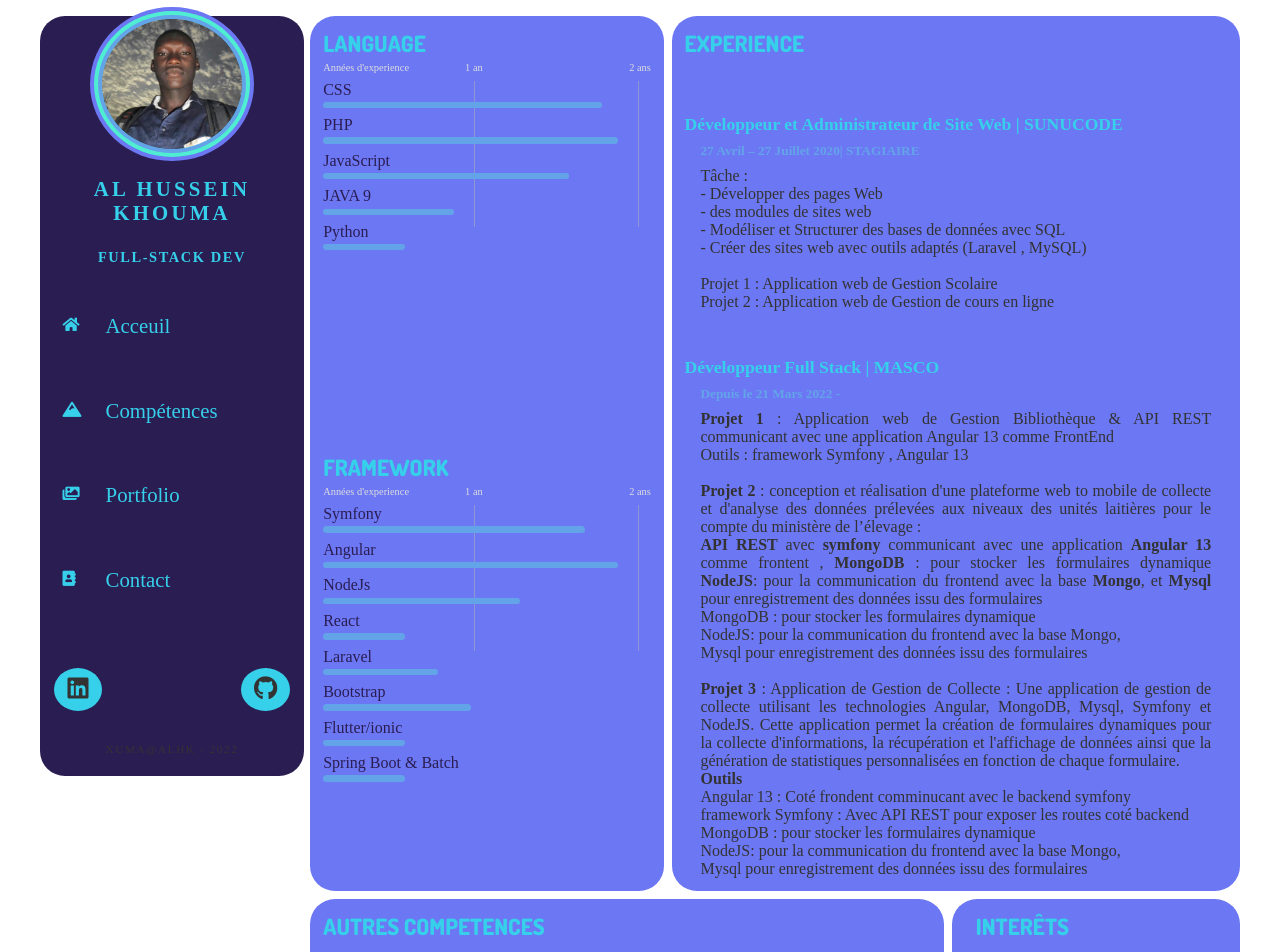
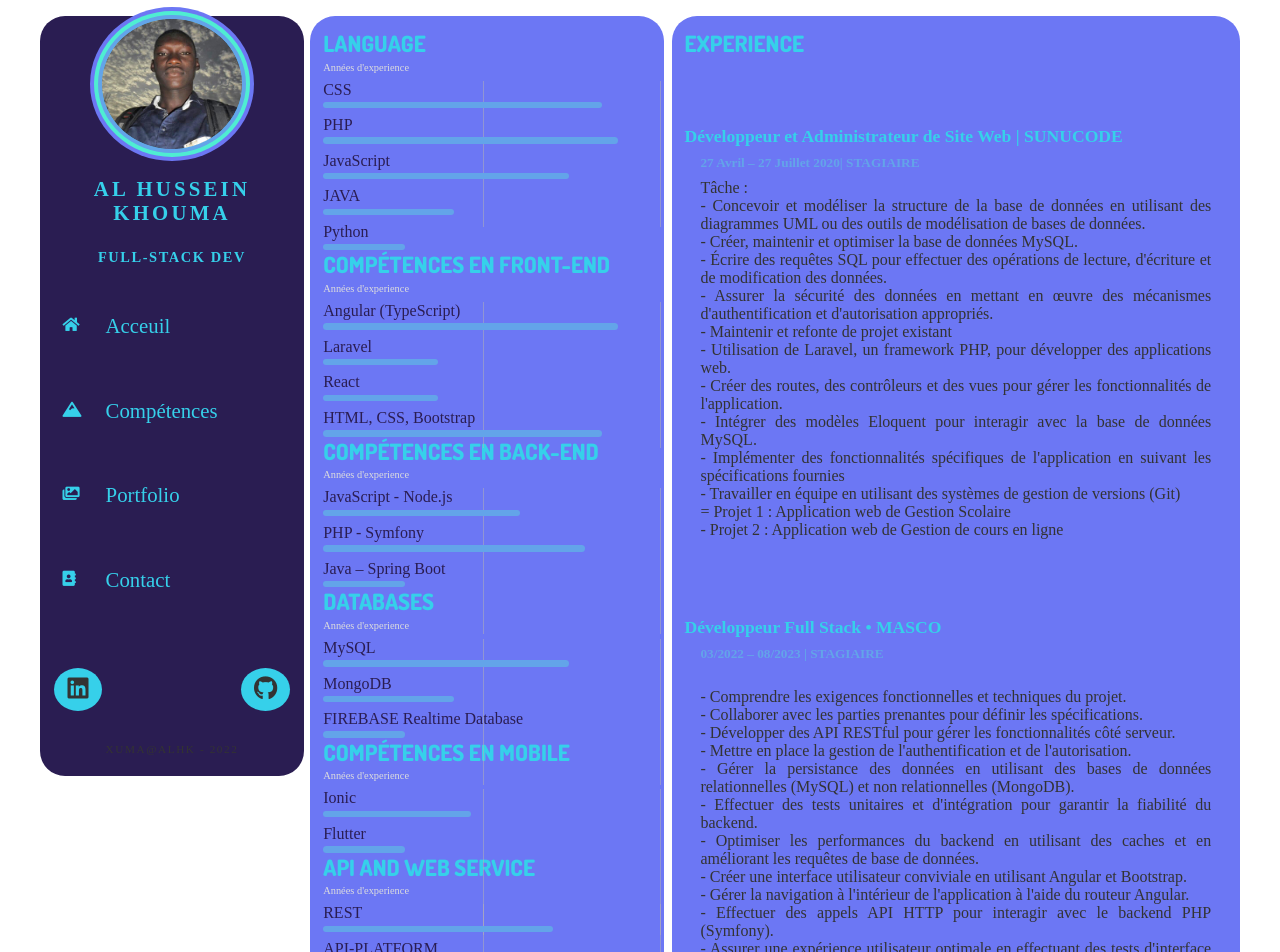
Before and after one commit to moustapha96/mon-portfolio, a React (Create React App) app: page /competences in a window 1280 px wide. Shown: the top 952 px of the page. Built offline with nearby package versions, Linux system fonts and the light colour scheme; a web font is replaced by a local one.

Commit message:
update info project

```diff
--- a/src/Components/Knowledges/Experience.js
+++ b/src/Components/Knowledges/Experience.js
@@ -4,56 +4,70 @@ const Experience = () => {
   return (
     <div className="experience">
       <h3>Experience</h3>
-      <div className="exp-1">
+      <div className="exp-1" style={{ overflowY: "auto", maxHeight: "500px" }}>
         <h4> Développeur et Administrateur de Site Web | SUNUCODE </h4>
         <h5> 27 Avril – 27 Juillet 2020| STAGIAIRE </h5>
         <p>
-          Tâche :<br /> - Développer des pages Web
-          <br /> - des modules de sites web
-          <br /> - Modéliser et Structurer des bases de données avec SQL
-          <br /> - Créer des sites web avec outils adaptés (Laravel , MySQL)
-          <br />
-          <br />
-          Projet 1 : Application web de Gestion Scolaire <br />
+          Tâche :
+          <br /> - Concevoir et modéliser la structure de la base de données en
+          utilisant des diagrammes UML ou des outils de modélisation de bases de
+          données. <br /> - Créer, maintenir et optimiser la base de données
+          MySQL. <br /> - Écrire des requêtes SQL pour effectuer des opérations
+          de lecture, d'écriture et de modification des données. <br /> -
+          Assurer la sécurité des données en mettant en œuvre des mécanismes
+          d'authentification et d'autorisation appropriés. <br /> - Maintenir et
+          refonte de projet existant <br /> - Utilisation de Laravel, un
+          framework PHP, pour développer des applications web. <br /> - Créer
+          des routes, des contrôleurs et des vues pour gérer les fonctionnalités
+          de l'application. <br /> - Intégrer des modèles Eloquent pour
+          interagir avec la base de données MySQL. <br /> - Implémenter des
+          fonctionnalités spécifiques de l'application en suivant les
+          spécifications fournies <br /> - Travailler en équipe en utilisant des
+          systèmes de gestion de versions (Git)
+          <br /> = Projet 1 : Application web de Gestion Scolaire <br /> -
           Projet 2 : Application web de Gestion de cours en ligne
         </p>
       </div>
-      <div className="exp-2">
-        <h4> Développeur Full Stack | MASCO </h4>
-        <h5> Depuis le 21 Mars 2022 - </h5>
+
+      <div className="exp-2" style={{ overflowY: "auto", maxHeight: "500px" }}>
+        <h4> Développeur Full Stack • MASCO </h4>
+        <h5> 03/2022 – 08/2023 | STAGIAIRE </h5>
+
         <p>
-          <b>Projet 1 </b> : Application web de Gestion Bibliothèque & API REST
-          communicant avec une application Angular 13 comme FrontEnd
-          <br /> Outils : framework Symfony , Angular 13
-          <br /> <br />
-          <b> Projet 2 </b>: conception et réalisation d'une plateforme web to
-          mobile de collecte et d'analyse des données prélevées aux niveaux des
-          unités laitières pour le compte du ministère de l’élevage : <br />
-          <b>API REST </b> avec <b> symfony </b> communicant avec une
-          application <b> Angular 13 </b> comme frontent ,<b> MongoDB </b> :
-          pour stocker les formulaires dynamique <b>NodeJS</b>: pour la
-          communication du frontend avec la base <b>Mongo</b>, et <b>Mysql</b>{" "}
-          pour enregistrement des données issu des formulaires
-          <br /> MongoDB : pour stocker les formulaires dynamique
-          <br /> NodeJS: pour la communication du frontend avec la base Mongo,
-          <br /> Mysql pour enregistrement des données issu des formulaires
+          <br /> - Comprendre les exigences fonctionnelles et techniques du
+          projet. <br /> - Collaborer avec les parties prenantes pour définir
+          les spécifications.
+          <br /> - Développer des API RESTful pour gérer les fonctionnalités
+          côté serveur.
+          <br /> - Mettre en place la gestion de l'authentification et de
+          l'autorisation.
+          <br /> - Gérer la persistance des données en utilisant des bases de
+          données relationnelles (MySQL) et non relationnelles (MongoDB).
+          <br /> - Effectuer des tests unitaires et d'intégration pour garantir
+          la fiabilité du backend.
+          <br /> - Optimiser les performances du backend en utilisant des caches
+          et en améliorant les requêtes de base de données.
+          <br /> - Créer une interface utilisateur conviviale en utilisant
+          Angular et Bootstrap.
+          <br /> - Gérer la navigation à l'intérieur de l'application à l'aide
+          du routeur Angular.
+          <br /> - Effectuer des appels API HTTP pour interagir avec le backend
+          PHP (Symfony).
+          <br /> - Assurer une expérience utilisateur optimale en effectuant des
+          tests d'interface utilisateur (UI) et en résolvant les problèmes
+          d'ergonomie.
         </p>
+        <h5> Projet Réalisés </h5>
+
         <p>
-          <br />
-          <b> Projet 3 </b> : Application de Gestion de Collecte : Une
-          application de gestion de collecte utilisant les technologies Angular,
-          MongoDB, Mysql, Symfony et NodeJS. Cette application permet la
-          création de formulaires dynamiques pour la collecte d'informations, la
-          récupération et l'affichage de données ainsi que la génération de
-          statistiques personnalisées en fonction de chaque formulaire.
-          <br />
-          <b>Outils </b>
-          <br /> Angular 13 : Coté frondent comminucant avec le backend symfony
-          <br /> framework Symfony : Avec API REST pour exposer les routes coté
-          backend
-          <br /> MongoDB : pour stocker les formulaires dynamique
-          <br /> NodeJS: pour la communication du frontend avec la base Mongo,
-          <br /> Mysql pour enregistrement des données issu des formulaires
+          <br /> - Application de Gestion de Collecte de remontée de données :
+          Formulaires générés dynamiquement, récupération et affichage de
+          données, génération de statistiques personnalisées.
+          <br /> - Application web de Gestion de Bibliothèque : API REST
+          communicant avec une application Angular 13 comme front end.
+          <br /> - Conception et réalisation d'une plateforme web-to-mobile de
+          collecte et d'analyse des données prélevées au niveau des unités
+          laitières pour le compte du ministère de l’élevage.
         </p>
       </div>
     </div>
--- a/src/Components/Knowledges/Language.js
+++ b/src/Components/Knowledges/Language.js
@@ -7,34 +7,105 @@ class Language extends Component {
       { id: 1, value: "CSS", xp: 1.7 },
       { id: 3, value: "PHP", xp: 1.8 },
       { id: 2, value: "JavaScript", xp: 1.5 },
-      { id: 4, value: "JAVA 9", xp: 0.8 },
+      { id: 4, value: "JAVA", xp: 0.8 },
       { id: 5, value: "Python", xp: 0.5 },
     ],
     frameworks: [
       { id: 1, value: "Symfony", xp: 1.6 },
       { id: 2, value: "Angular", xp: 1.8 },
       { id: 3, value: "NodeJs", xp: 1.2 },
-      { id: 4, value: "React", xp: 0.5 },
+      { id: 4, value: "React", xp: 1.0 },
       { id: 6, value: "Laravel", xp: 0.7 },
-      { id: 5, value: "Bootstrap", xp: 0.9 },
-      { id: 7, value: "Flutter/ionic", xp: 0.5 },
-      { id: 9, value: "Spring Boot & Batch", xp: 0.5 },
+      { id: 5, value: "Bootstrap", xp: 1.5 },
+      { id: 7, value: "Flutter/ionic", xp: 0.7 },
+      { id: 9, value: "Spring Boot & Batch", xp: 1.0 },
+    ],
+    frontendSkills: [
+      { id: 1, value: "Angular (TypeScript)", xp: 1.8 },
+      { id: 2, value: "Laravel", xp: 0.7 },
+      { id: 3, value: "React", xp: 0.7 },
+      { id: 4, value: "HTML, CSS, Bootstrap", xp: 1.7 },
+    ],
+    backendSkills: [
+      { id: 1, value: "JavaScript - Node.js", xp: 1.2 },
+      { id: 2, value: "PHP - Symfony", xp: 1.6 },
+      { id: 3, value: "Java – Spring Boot", xp: 0.5 },
+    ],
+    databases: [
+      { id: 1, value: "MySQL", xp: 1.5 },
+      { id: 2, value: "MongoDB", xp: 0.8 },
+      { id: 3, value: "FIREBASE Realtime Database", xp: 0.5 },
+    ],
+    mobileSkills: [
+      { id: 1, value: "Ionic", xp: 0.9 },
+      { id: 2, value: "Flutter", xp: 0.5 },
+    ],
+    apiAndWebService: [
+      { id: 1, value: "REST", xp: 1.4 },
+      { id: 2, value: "API-PLATFORM", xp: 0.7 },
+      { id: 3, value: "JSON", xp: 1.3 },
+      { id: 4, value: "XML", xp: 0.6 },
+    ],
+    architectureAndOtherSkills: [
+      { id: 1, value: "MVC (Modèle-Vue-Contrôleur)", xp: 1.6 },
+      { id: 2, value: "POO (Programmation Orientée Objet)", xp: 1.5 },
+      { id: 3, value: "Python", xp: 0.7 },
+      { id: 4, value: "C#", xp: 0.5 },
     ],
   };
+
   render() {
     let { languages, frameworks } = this.state;
+    const {
+      frontendSkills,
+      backendSkills,
+      databases,
+      mobileSkills,
+      apiAndWebService,
+      architectureAndOtherSkills,
+    } = this.state;
 
     return (
-      <div className="languagesFrameworks">
+      <div className="languagesFrameworks" style={{ overflowY: "auto" }}>
         <ProgressBar
           languages={languages}
           className="languagesDisplay"
-          title="language"
+          title="Language"
         />
-        <ProgressBar
+        {/* <ProgressBar
           languages={frameworks}
           className="frameworksDisplay"
           title="frameWork"
+        /> */}
+        <ProgressBar
+          languages={frontendSkills}
+          className="frameworksDisplay"
+          title="Compétences en Front-End"
+        />
+        <ProgressBar
+          languages={backendSkills}
+          className="frameworksDisplay"
+          title="Compétences en Back-End"
+        />
+        <ProgressBar
+          languages={databases}
+          className="frameworksDisplay"
+          title="Databases"
+        />
+        <ProgressBar
+          languages={mobileSkills}
+          className="frameworksDisplay"
+          title="Compétences en Mobile"
+        />
+        <ProgressBar
+          languages={apiAndWebService}
+          className="frameworksDisplay"
+          title="Api And Web Service"
+        />
+        <ProgressBar
+          languages={architectureAndOtherSkills}
+          className="frameworksDisplay"
+          title="Architecture et Autre Compétences"
         />
       </div>
     );
--- a/src/Components/Knowledges/ProgressBar.js
+++ b/src/Components/Knowledges/ProgressBar.js
@@ -6,8 +6,8 @@ const ProgressBar = (props) => {
       <h3> {props.title} </h3>
       <div className="years">
         <span> Années d'experience</span>
-        <span>1 an</span>
-        <span>2 ans</span>
+        <span></span>
+        <span></span>
       </div>
 
       <div>
--- a/src/Components/Portfolio/Project.js
+++ b/src/Components/Portfolio/Project.js
@@ -45,6 +45,7 @@ export default class Project extends Component {
                   >
                     Code Source
                   </a>
+                  {name === "SIM LAIT" && (
                     <a
                       href="./manuel/Manuel_SIMLAIT.pdf"
                       target="_blank"
@@ -53,6 +54,7 @@ export default class Project extends Component {
                     >
                       Manuel
                     </a>
+                  )}
                 </div>
               </div>
               <p className="text"> {info} </p>
--- a/src/Pages/Home.js
+++ b/src/Pages/Home.js
@@ -9,6 +9,14 @@ const Home = () => {
         <div className="content">
           <h1> AL HUSSEIN KHOUMA </h1>
           <h2>Dev FUll stack</h2>
+          <p>
+            Passionné par l'innovation web, je suis autonome, curieux et motivé.
+            Mon expérience de plus d'un an couvre chaque aspect du développement
+            d'applications, de la conception à la maintenance, en passant par le
+            développement Front-End et BackEnd. Mon engagement envers le travail
+            d'équipe se manifeste par ma capacité à résoudre les défis avec
+            efficacité tout en encourageant une collaboration harmonieuse.
+          </p>
           <div className="pdf">
             <a href="./media/CV.pdf" target="_blank">
               Teclecharger cv
--- a/src/data/portfolioData.js
+++ b/src/data/portfolioData.js
@@ -96,7 +96,17 @@ export const portfolioData = [
     ],
     source: "http://www.github.com",
     manuel: "",
-    info: "Cette application permet la création de formulaires dynamiques pour la collecte d'informations, la récupération et l'affichage de données ainsi que la génération de statistiques personnalisées en fonction de chaque formulaire.",
+    info: "Cette application facilite la création de formulaires interactifs pour recueillir des informations, extraire et présenter des données, et créer des statistiques personnalisées basées sur chaque formulaire.",
     picture: "./media/project6.JPG",
   },
+  {
+    id: 8,
+    name: "Demande de Lotissement",
+    languages: ["php", "symfony", "bootstrap", "mysql"],
+    languagesIcons: ["fab fa-php", "fab fa-bootstrap", "fab fa-symfony"],
+    source: "http://www.github.com",
+    manuel: "https://glotissement.mascosolutions.com",
+    info: "L'application Symfony pour la mairie de Tivaouane simplifie la gestion des demandes de lotissement. Elle permet aux citoyens de soumettre des demandes en ligne, aux employés municipaux de les traiter efficacement, et elle offre des notifications automatiques pour informer les demandeurs de l'état de leur demande. Cette application favorise une gestion plus transparente et rapide du lotissement dans la région de Tivaouane.",
+    picture: "./media/lotissement.png",
+  },
 ];
--- a/src/styles/pages/_home.scss
+++ b/src/styles/pages/_home.scss
@@ -35,7 +35,16 @@
 
       h2 {
         font-size: 2.5rem;
-        padding: 1.5rem 0 7rem;
+        padding: 1.5rem 0 1rem;
+        color: $color-3;
+        text-shadow: 1px 4px 1px $black;
+      }
+
+      p {
+        font-size: 1rem;
+
+        margin: 0% 5% 8% 0%;
+
         color: $color-3;
         text-shadow: 1px 4px 1px $black;
       }
--- a/src/styles/pages/_knowledges.scss
+++ b/src/styles/pages/_knowledges.scss
@@ -150,6 +150,7 @@
       }
 
       .exp-2 {
+        margin-top: 10%;
         grid-area: 3;
       }
     }
```
Also changed, not shown: public/media/lotissement.png (added), 1 other file (tests, documents, lock files or other folders). Lines whose indentation alone changed are shown as unchanged.
